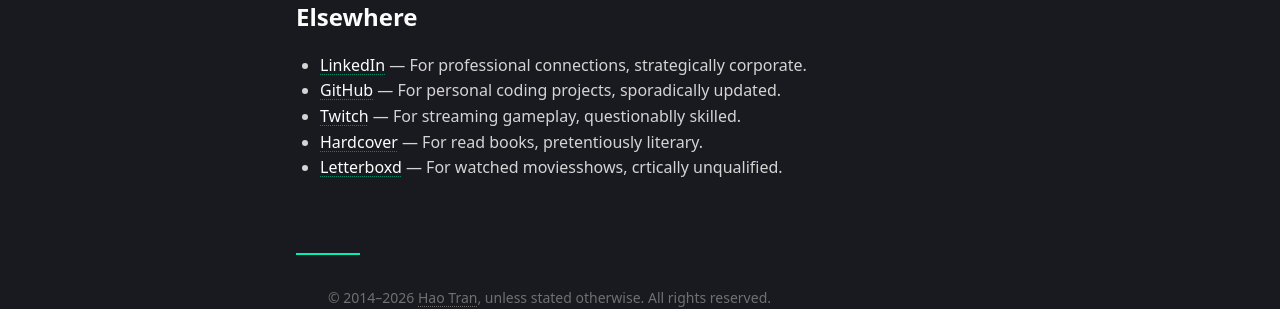
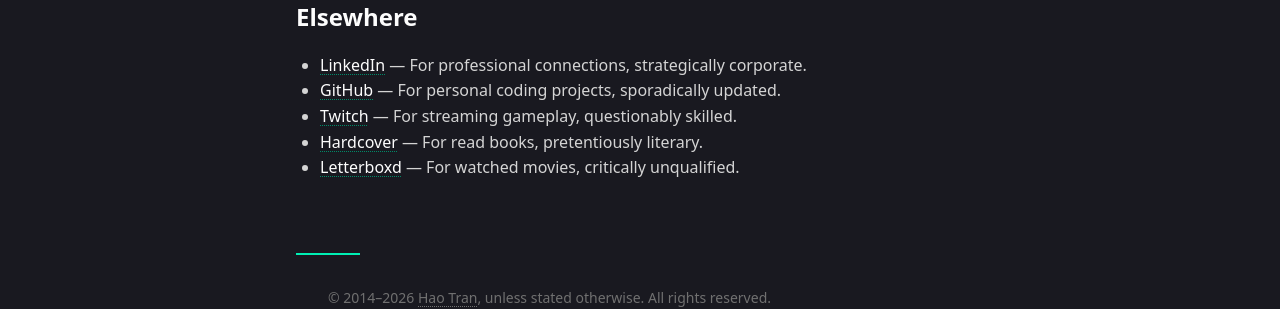
Before and after one commit to KlazHTT/personal-website, a Jekyll site: the page built from pages/about.md, in a window 1280 px wide. Shown: the part 554-863 px from the top of the page. Built offline with Jekyll 4.4.1, drawn with Linux system fonts in a browser that asks for light colours.

Commit message:
Fix typos

```diff
--- a/pages/about.md
+++ b/pages/about.md
@@ -14,6 +14,6 @@
 
 - [LinkedIn](https://www.linkedin.com/in/haothitran/) — For professional connections, strategically corporate.
 - [GitHub](https://github.com/KlazHTT) — For personal coding projects, sporadically updated.
-- [Twitch](https://www.twitch.tv/klazhtt) — For streaming gameplay, questionablly skilled.
+- [Twitch](https://www.twitch.tv/klazhtt) — For streaming gameplay, questionably skilled.
 - [Hardcover](https://hardcover.app/@klazhtt/stats) — For read books, pretentiously literary.
-- [Letterboxd](https://letterboxd.com/klazhtt/films/) — For watched moviesshows, crtically unqualified.
+- [Letterboxd](https://letterboxd.com/klazhtt/films/) — For watched movies, critically unqualified.
```
